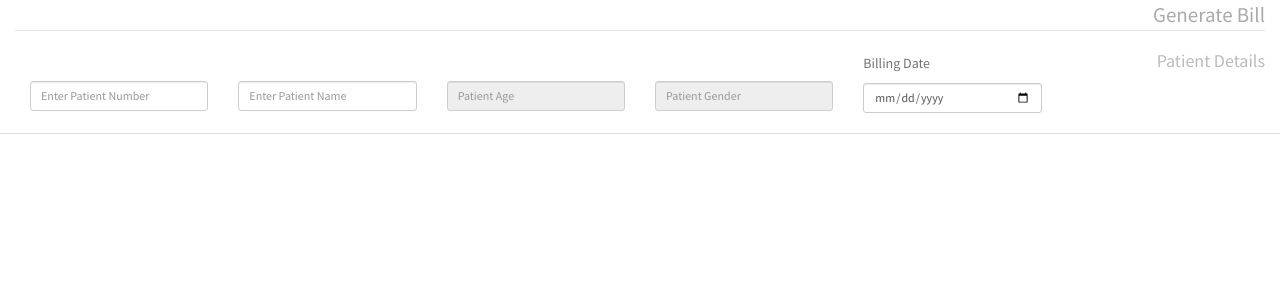
After one commit to jagwant22/DjangoSample, a Django app: template BillingModule/templates/billForm.html in a window 1280 px wide. The commit adds this page. Shown: the top 300 px of the page. Run offline with Django 3.2, Linux system fonts and the light colour scheme; the template is opened without the code that fills it, so the values that code supplies are empty; some libraries are stand-ins or nearby versions.

Commit message:
second push. backing up for the day

```diff
--- a/BaseProject/settings.py
+++ b/BaseProject/settings.py
@@ -113,5 +113,3 @@ STATICFILES_DIRS = [
     os.path.join(BASE_DIR, "static"),
 
 ]
-
-print STATICFILES_DIRS
--- /dev/null
+++ b/BillingModule/templates/billForm.html
@@ -0,0 +1,54 @@
+<!DOCTYPE html>
+<html lang="en">
+<head>
+    <meta charset="UTF-8">
+    <title>Generate Bill</title>
+    <script src="https://cdnjs.cloudflare.com/ajax/libs/jquery/3.2.1/jquery.min.js"></script>
+    <!-- Latest compiled and minified CSS -->
+    <link rel="stylesheet" href="https://maxcdn.bootstrapcdn.com/bootstrap/3.3.7/css/bootstrap.min.css" integrity="sha384-BVYiiSIFeK1dGmJRAkycuHAHRg32OmUcww7on3RYdg4Va+PmSTsz/K68vbdEjh4u" crossorigin="anonymous">
+
+    <!-- Optional theme -->
+    <link rel="stylesheet" href="https://maxcdn.bootstrapcdn.com/bootstrap/3.3.7/css/bootstrap-theme.min.css" integrity="sha384-rHyoN1iRsVXV4nD0JutlnGaslCJuC7uwjduW9SVrLvRYooPp2bWYgmgJQIXwl/Sp" crossorigin="anonymous">
+
+    <!-- Latest compiled and minified JavaScript -->
+    <script src="https://maxcdn.bootstrapcdn.com/bootstrap/3.3.7/js/bootstrap.min.js"></script>
+    <link rel="stylesheet" href="/static/css/billGen.css">
+    <link href="https://fonts.googleapis.com/css?family=Source+Sans+Pro" rel="stylesheet">
+
+</head>
+<body>
+    <div class="row" id="container">
+        <div class="col-sm-12">
+            <div class="col-sm-12">
+                <div class="row" id="form">
+
+                    <div class="col-sm-12">
+                        <legend>Generate Bill</legend>
+                        <form class="form">
+                            <h4 class="basic_info">Patient Details</h4>
+                            <div class="col-sm-2 ">
+
+                                <input class="form-control input-sm" placeholder="Enter Patient Number"> <br />
+
+                            </div>
+                            <div class="col-sm-2 ">
+                                <input class="form-control input-sm" placeholder="Enter Patient Name"> <br />
+                            </div>
+                            <div class="col-sm-2 ">
+                                <input class="form-control input-sm" disabled placeholder="Patient Age"> <br />
+                            </div>
+                            <div class="col-sm-2 ">
+                                <input class="form-control input-sm" disabled placeholder="Patient Gender"> <br />
+                            </div>
+                            <div class="col-sm-2 " style="margin-top:-33px;">
+                                <span class="help-block">Billing Date</span>
+                                <input type='date' class="form-control input-sm" > <br />
+                            </div>
+                        </form>
+                    </div>
+                </div>
+            </div>
+        </div>
+    </div>
+</body>
+</html>
--- a/BillingModule/templates/index.html
+++ b/BillingModule/templates/index.html
@@ -24,7 +24,7 @@
         <div class="col-sm-6">
             <legend>Options</legend>
             <ul>
-                <li><a href="bill">Generate Bill</a></li><br>
+                <li><a href="/billing/billForm">Generate Bill</a></li><br>
                 <li><a href="#">Get Bill</a></li>
             </ul>
         </div>
--- a/BillingModule/urls.py
+++ b/BillingModule/urls.py
@@ -3,5 +3,6 @@ from . import views
 from .views import BillingView
 urlpatterns = [
     url(r'^dash', views.index, name="main"),
-    url(r'^bill', BillingView.as_view()),
+    url(r'^billForm', views.billForm),
+
 ]
--- a/BillingModule/views.py
+++ b/BillingModule/views.py
@@ -9,6 +9,9 @@ from django.views import View
 
 def index(request):
     return render(request, 'index.html', context= {})
+
+def billForm(request):
+    return render(request, 'billForm.html', context={})
 
 class BillingView(View):
 
--- /dev/null
+++ b/static/css/billGen.css
@@ -0,0 +1,25 @@
+*{
+    font-family:'Source Sans Pro';
+}
+.well {
+    background: rgba(245, 245, 245, 0.36);
+}
+
+.form .col-sm-3{
+
+}
+
+#form{
+    border-bottom :1px solid #ddd;
+}
+
+legend{
+    color:#aaa;
+    text-align: right;
+}
+
+.basic_info{
+    text-align: right;
+    color:#bbb;
+
+}
```
Also changed, not shown: 3 other files.
